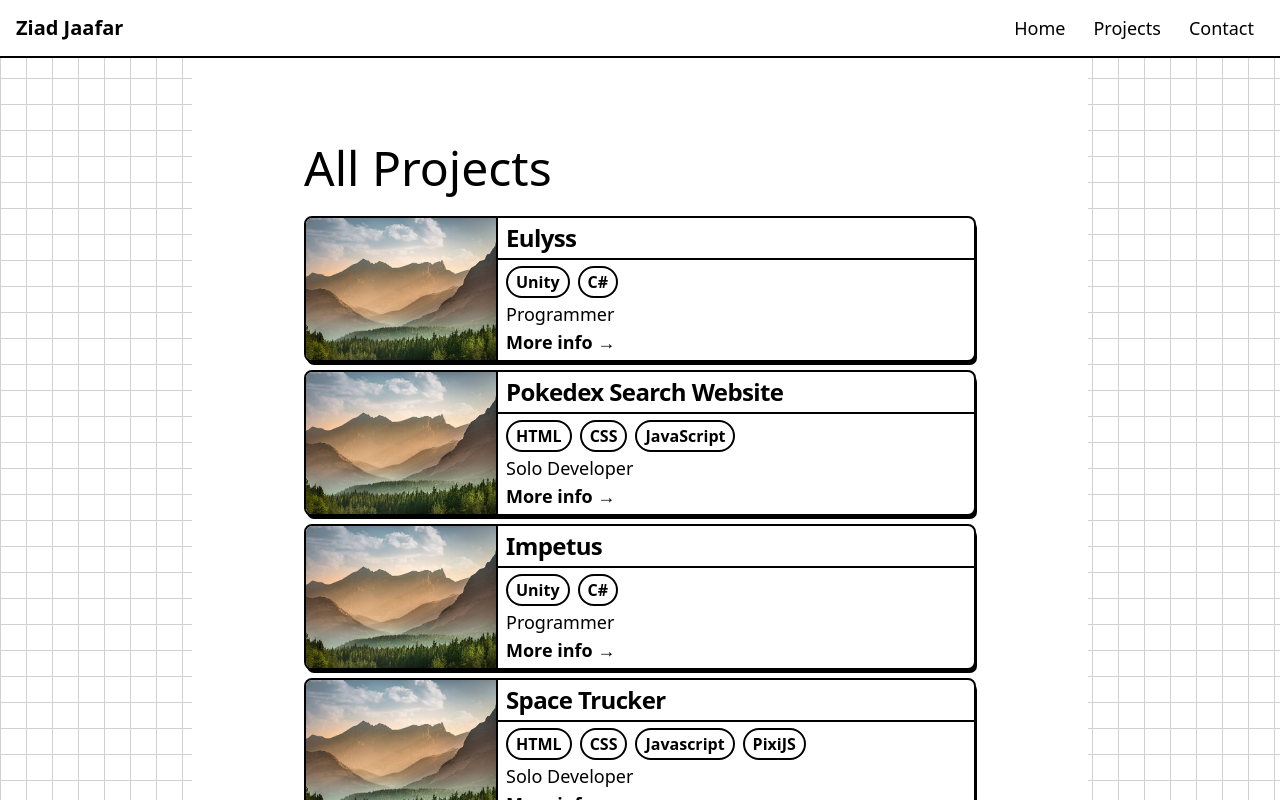
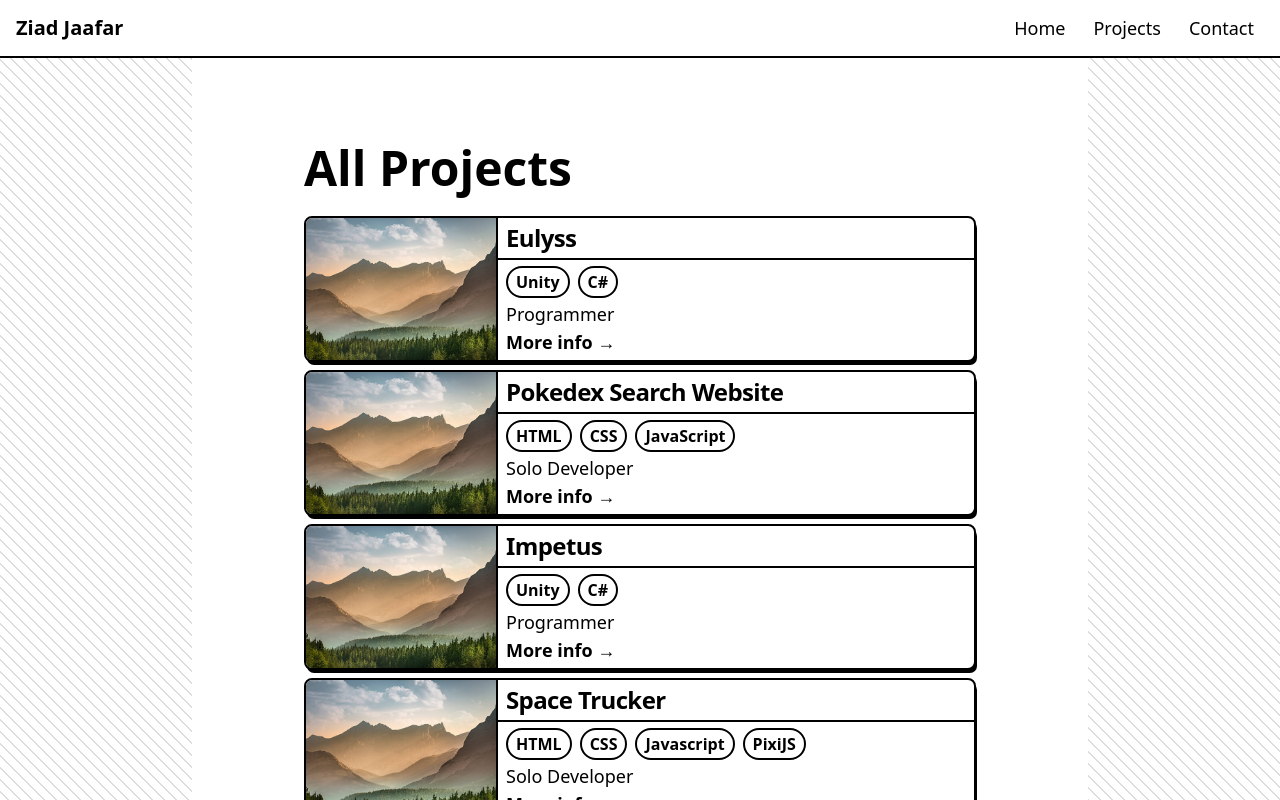
Before and after one commit to Ziad-J05/Portfolio-Site, a React (Vite) app: page /projects in a window 1280 px wide. Shown: the top 800 px of the page. Built offline with nearby package versions, Linux system fonts and the light colour scheme.

Commit message:
made it easier to style headings

```diff
--- a/index.html
+++ b/index.html
@@ -7,8 +7,9 @@
     <title>Vite + React</title>
   </head>
   <body style="background-color: #ffffff;
-background-image:  linear-gradient(#d0d0d0 1.3px, transparent 1.3px), linear-gradient(to right, #d0d0d0 1.3px, #ffffff 1.3px);
-background-size: 26px 26px;">
+opacity: 1;
+background-size: 12px 12px;
+background-image: repeating-linear-gradient(45deg, #dcdcdc 0, #dcdcdc 1.2000000000000002px, #ffffff 0, #ffffff 50%);">
     <div id="root"></div>
     <script type="module" src="/src/main.tsx"></script>
   </body>
--- a/src/components/ExperienceSection.tsx
+++ b/src/components/ExperienceSection.tsx
@@ -1,5 +1,6 @@
 import '../index.css'
 import ContentContainer from './ContentContainer';
+import { SectionHeading } from "./Headings";
 import {JobInfo} from './JobTimeline';
 import JobTimeline from './JobTimeline';
 
@@ -8,7 +9,7 @@ export default function ExperienceSection({jobInfoList}: {jobInfoList: JobInfo[]
     <>
       <ContentContainer
         content={[
-          <h2 className="text-5xl mb-[1rem]">Experience</h2>,
+          <SectionHeading text="Experience" />,
           <JobTimeline jobInfoList={jobInfoList} />
         ]}
         bottomMargin={true}
--- /dev/null
+++ b/src/components/Headings.tsx
@@ -0,0 +1,5 @@
+export function SectionHeading( {text}: {text: string} ){
+    return(
+        <h2 className="text-5xl font-bold mb-[1rem]">{text}</h2>
+    );
+}
--- a/src/components/JobTimeline.tsx
+++ b/src/components/JobTimeline.tsx
@@ -63,7 +63,7 @@ const timelineTheme = createTheme({
         marker: {
           base: {
             horizontal: "absolute -left-1.5 h-3 w-3 rounded-full border border-amber-400 bg-amber-400 dark:border-gray-900 dark:bg-gray-700",
-            vertical: "absolute -left-2 mt-2 h-4 w-4 rounded-full border-2 border-black bg-white dark:border-gray-900 dark:bg-gray-700"
+            vertical: "absolute -left-2 mt-2 h-4 w-4 rounded-full shadow-[1px_2px_0px_0px_rgba(0,0,0,1)] border-2 border-black bg-white dark:border-gray-900 dark:bg-gray-700"
           },
           icon: {
             base: "h-3 w-3 text-primary-600 dark:text-primary-300",
--- a/src/components/ProjectSection.tsx
+++ b/src/components/ProjectSection.tsx
@@ -2,8 +2,8 @@ import '../index.css'
 import ContentContainer from './ContentContainer'
 import {FeaturedProject, ProjectInfo, FeaturedProjectInfo } from './Project'
 import ProjectArea from './ProjectArea'
-import { Button } from 'flowbite-react'
 import LinkButton from './LinkButton'
+import { SectionHeading } from './Headings'
 
 interface ProjectSectionProps {
   projectDataList: ProjectInfo[]
@@ -15,7 +15,7 @@ export default function ProjectSection({projectDataList, featuredProjectData}: P
     <>
       <ContentContainer
         content={[
-          <h2 className="text-5xl mb-[1rem]">Projects</h2>,
+          <SectionHeading text="Projects" />,
           <FeaturedProject projectInfo={featuredProjectData}/>,
           <ProjectArea projectInfoList={projectDataList} />,
           <LinkButton text="All Projects" link="/projects" />,
--- a/src/components/SkillsSection.tsx
+++ b/src/components/SkillsSection.tsx
@@ -2,14 +2,14 @@ import '../index.css'
 import { IconSkillsArea } from './SkillsArea'
 import { ReactElement } from 'react';
 import ContentContainer from './ContentContainer';
+import { SectionHeading } from './Headings';
 
 export default function SkillsSection({skills}: {skills: Record<string, ReactElement>}){
   return(
     <>
-      {/* Skills */}
       <ContentContainer
         content={[
-            <h2 className="text-5xl mb-[1rem]">Skills</h2>,
+          <SectionHeading text="Skills" />,
           <div className="flex flex-wrap gap-2">
             <IconSkillsArea skills={skills} />
           </div>
--- a/src/pages/ContactPage.tsx
+++ b/src/pages/ContactPage.tsx
@@ -2,6 +2,7 @@ import '../index.css'
 import NavigationBar from '../components/NavigationBar'
 import MainContentArea from '../components/MainContentArea'
 import ContentContainer from '../components/ContentContainer'
+import { SectionHeading } from '../components/Headings'
 import Footer from '../components/Footer'
 
 export default function ContactPage() {
@@ -12,7 +13,7 @@ export default function ContactPage() {
       <MainContentArea content={[
         <ContentContainer
           content={[
-            <h2 className="text-5xl mb-[1rem]">Contact Me</h2>,
+            <SectionHeading text="Contact Me" />,
             <div className='grid grid-cols-2 grid-rows-1 mb-4'>
 
               <ul className='flex flex-col'>
--- a/src/pages/ProjectsPage.tsx
+++ b/src/pages/ProjectsPage.tsx
@@ -2,6 +2,7 @@ import '../index.css'
 import NavigationBar from '../components/NavigationBar'
 import MainContentArea from '../components/MainContentArea'
 import ContentContainer from '../components/ContentContainer'
+import { SectionHeading } from '../components/Headings'
 import ProjectArea from '../components/ProjectArea'
 import { ProjectInfo } from '../components/Project'
 import Footer from '../components/Footer'
@@ -24,7 +25,7 @@ export default function ProjectsPage() {
         <MainContentArea content={[
           <ContentContainer
           content={[
-            <h2 className="text-5xl mb-[1rem]">All Projects</h2>,
+            <SectionHeading text="All Projects" />,
             <ProjectArea projectInfoList={projectInfo} />
           ]}
           bottomMargin={false}
```
Lines whose indentation alone changed are shown as unchanged.
